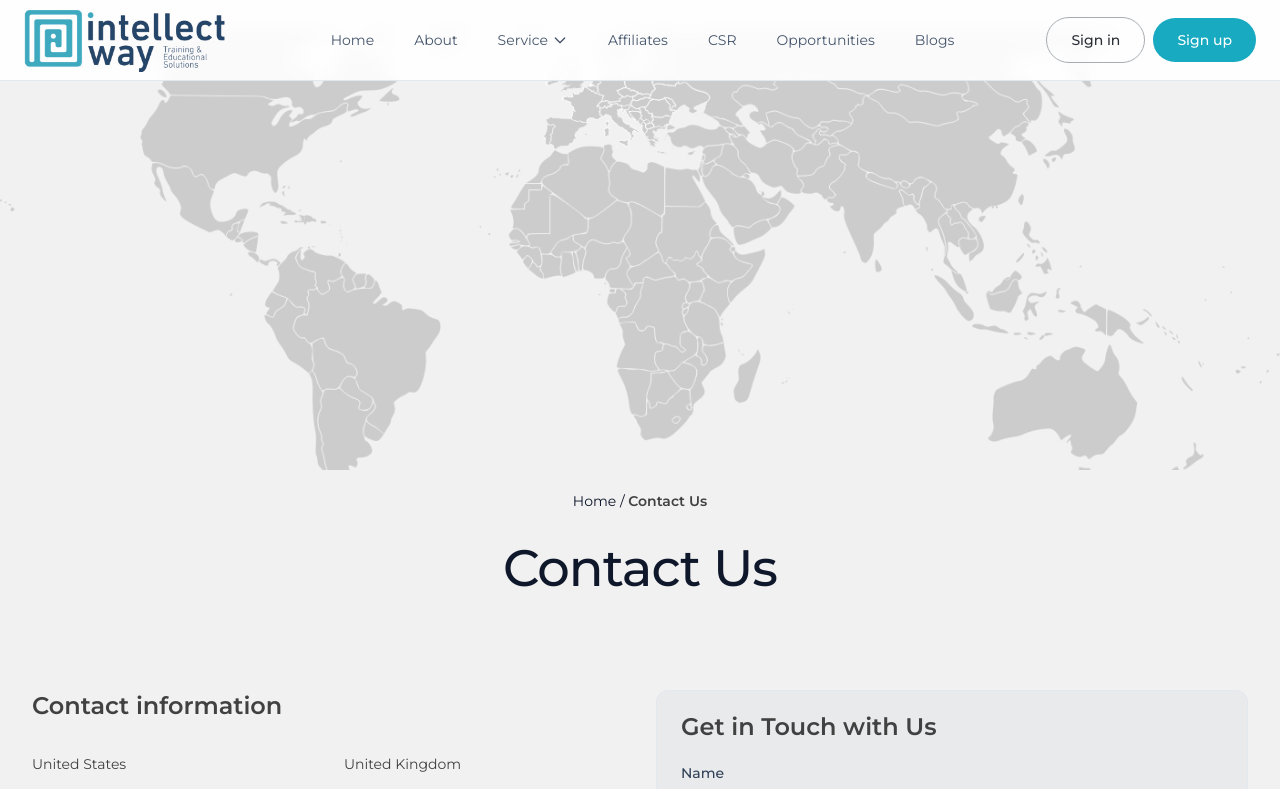
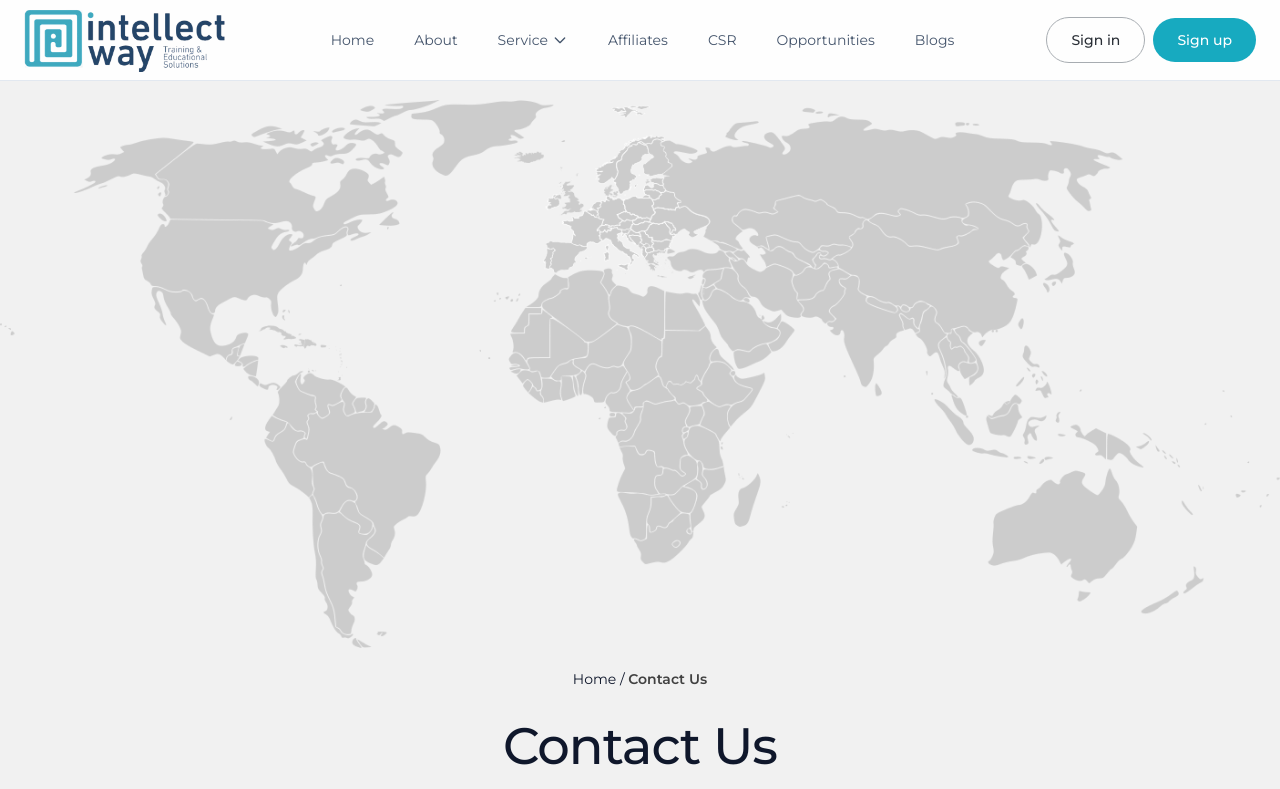
Before and after one commit to Intellectway/intellectway, a Next.js app: page /contact in a window 1280 px wide. Shown: the top 789 px of the page. Built offline with nearby package versions, Linux system fonts and the light colour scheme.

Commit message:
Update Icons&ContactImage

```diff
--- a/app/contact/page.tsx
+++ b/app/contact/page.tsx
@@ -13,15 +13,7 @@ export default function ContactPage() {
 
   return (
     <main>
-      <div className="relative w-full h-[55vh] mt-4 sm:mt-6 lg:mt-[30px]">
-        <Image
-          src="/Images/Contact.png"
-          alt="Contact Us"
-          fill
-          className="object-cover"
-          priority
-        />
-      </div>
+      <img src="Images/Contact.png" alt="Contact Us" className="mt-25" />
       <div className="relative z-10 flex h-full justify-center mt-5">
         <p className="text-xs sm:text-sm">
           <span
--- a/app/opportunities/page.tsx
+++ b/app/opportunities/page.tsx
@@ -12,7 +12,7 @@ export default function OpportunitiesPage() {
     <main className="mx-auto max-w-6xl px-4 sm:px-6 xl:py-8 sm:py-22 lg:py-18">
       <section className="mx-auto max-w-6xl px-4 sm:px-6 sm:py-12 mt-[100px] sm:mt-0">
         <div className="space-y-4 sm:space-y-6 text-center mb-8 sm:mb-12 mt-0">
-          <div className="relative z-10 flex h-full justify-center">
+          <div className="relative z-10 flex h-full justify-center mt-5">
             <p className="text-xs sm:text-sm">
               <span
                 style={{
--- a/components/layout/Footer.tsx
+++ b/components/layout/Footer.tsx
@@ -128,6 +128,8 @@ export function Footer() {
                   <Link
                     key={social.label}
                     href={social.href}
+                    target="_blank"
+                    rel="noopener noreferrer"
                     aria-label={social.label}
                     className="flex h-12 w-12 items-center justify-center rounded-full text-white transition hover:bg-white/20"
                   >
```
